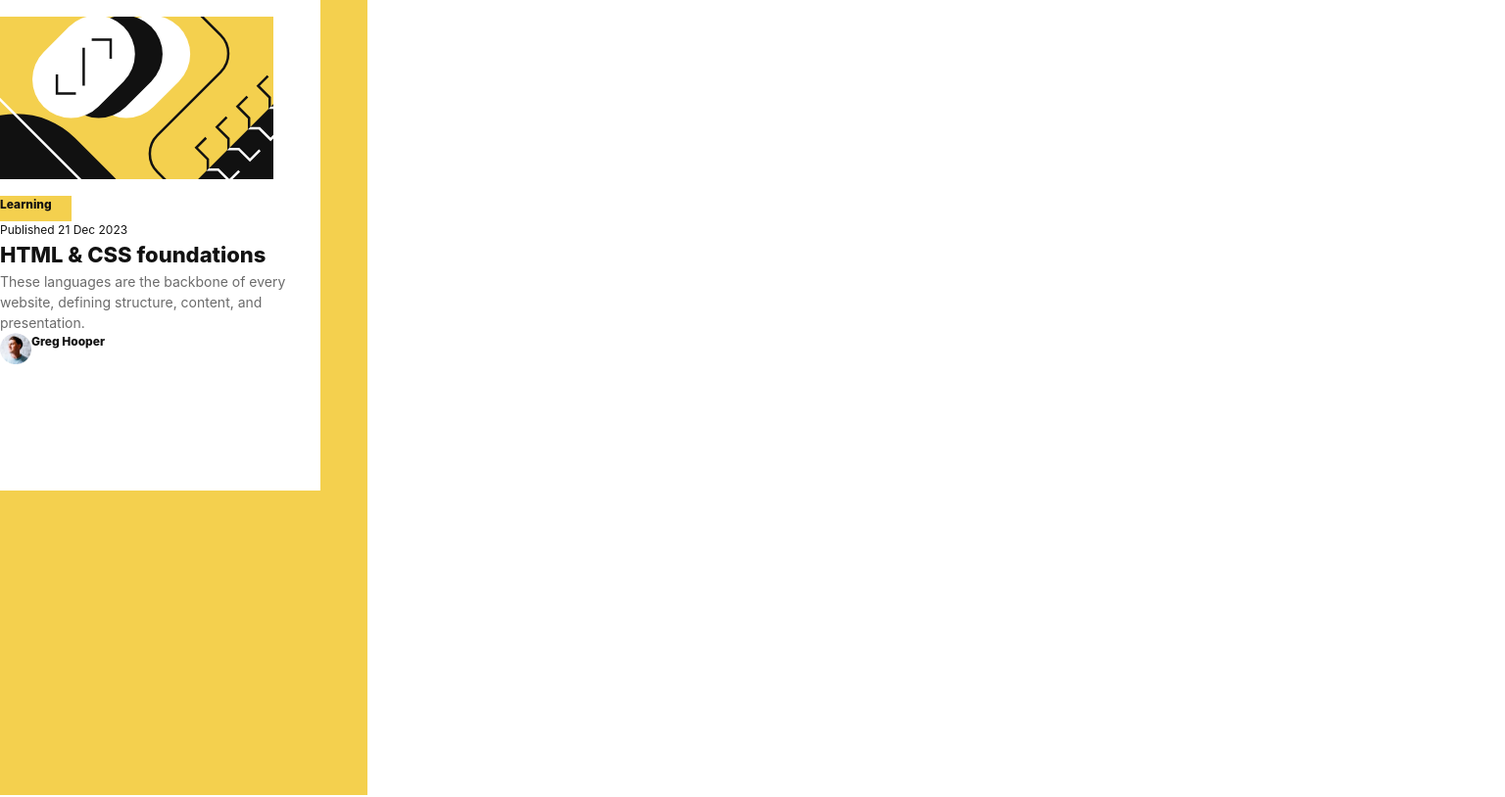
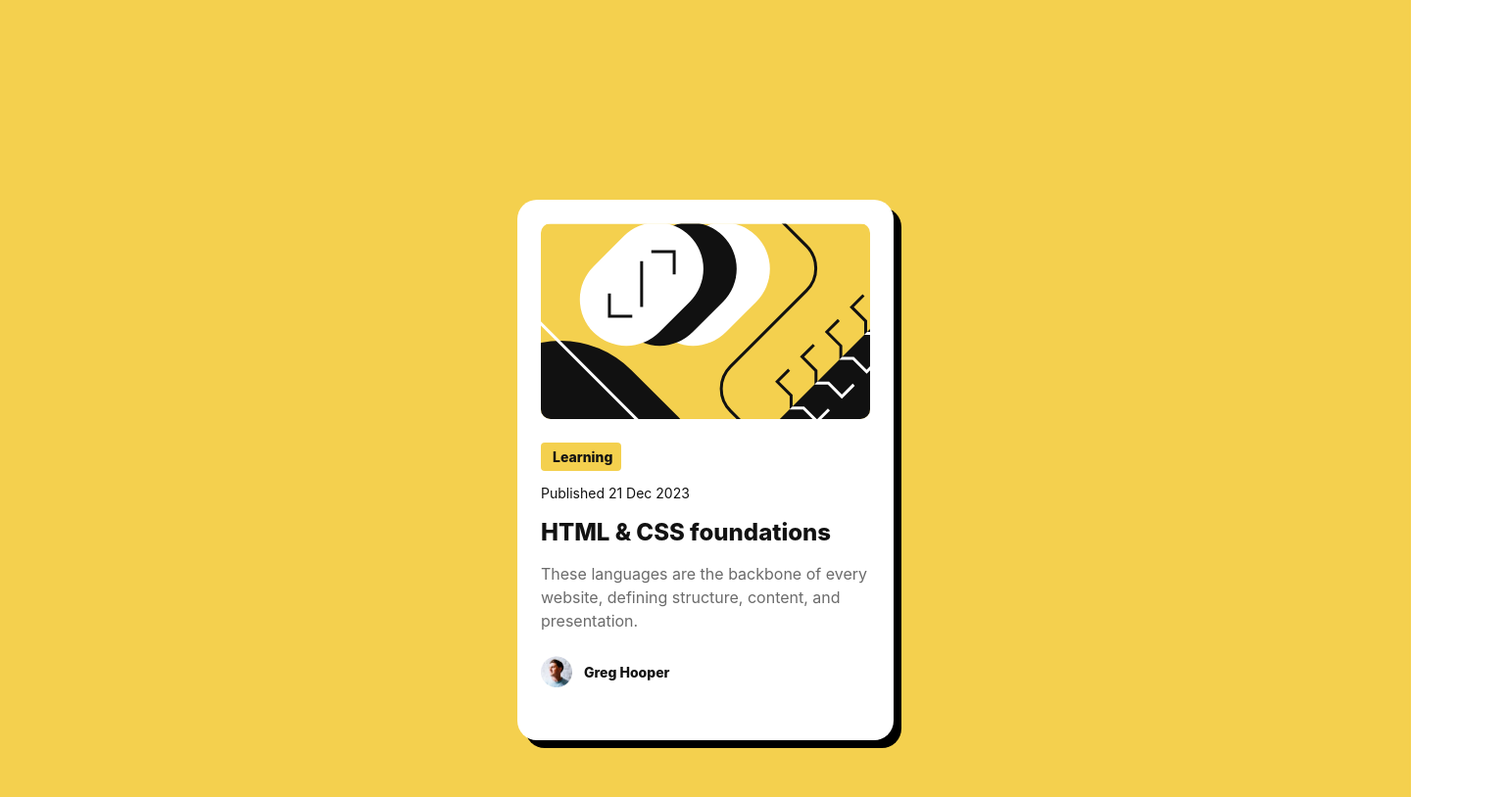
Before and after one commit to Regliya/Blog-preview-card, a plain HTML site: page index.html in a window 1536 px wide. Shown: the top 814 px of the page at 98% size. Drawn offline with Linux system fonts and the light colour scheme.

Commit message:
完成项目样式

```diff
--- a/index.html
+++ b/index.html
@@ -16,19 +16,19 @@
         <main class="content">
             <img src="./assets/images/illustration-article.svg" alt="illustration-article">
 
+            <div class="text-box">
                 <div class="tag">
                     <p class="text-preset-3-bold">Learning</p>
                 </div>
 
                 <time datetime="YYYY-MM-DD" class="text-preset-3">Published 21 Dec 2023</time>
-
-
                 <article>
                     <a href="">
                         <h1 class="text-preset-1">HTML & CSS foundations</h1>
                     </a>
                     <p class="text-preset-2">These languages are the backbone of every website, defining structure, content, and presentation.</p>
                 </article>
+            </div>
 
             <div class="author">
                 <img src="./assets/images/image-avatar.webp" alt="avatar">
--- a/styles/common.css
+++ b/styles/common.css
@@ -83,3 +83,15 @@ a {
     text-align: left;
     vertical-align: top;
 }
+
+@media (min-width: 1440px){
+    .text-preset-1{
+        font-size: 24px;
+    }
+    .text-preset-2{
+        font-size: 16px;
+    }
+    .text-preset-3, .text-preset-3-bold{
+        font-size: 14px;
+    }
+}
--- a/styles/styles.css
+++ b/styles/styles.css
@@ -2,32 +2,88 @@
     background-color: var(--Yellow);
     height: 812px;
     width: 375px;
-
+    display: flex;
+    flex-direction: column;
+    justify-content: center;
+    align-items: center;
 }
 
 .content{
     display: flex;
     flex-direction: column;
-
+    border-radius: 20px;
+    padding: var(--space-300);
     background-color: var(--White);
     height: 501px;
     width: 327px;
+    box-shadow: 8px 8px 0px rgba(0, 0, 0, 100%);
 
     img{
         height: 200px;
         width: 279px;
+        object-fit: cover;
+        border-radius: 10px;
     }
 
-    .tag{
-        height: 26px;
-        width: 73px;
-        background-color: var(--Yellow);
+    .text-box{
+        height: 173px;
+        width: 279px;
+        margin: var(--space-300) 0;
+        .tag{
+            height: 26px;
+            width: 73px;
+            background-color: var(--Yellow);
+            border-radius: 4px;
+            padding: var(--space-50) var(--space-150);
+            margin-bottom: var(--space-150);
+        }
+        time{
+            display: block;
+            margin-bottom: var(--space-150);
+        }
+        article{
+            a h1{
+                margin-bottom: var(--space-150);
+            }
+            a h1:hover , a h1:focus , a h1:active{
+                color: var(--Yellow);
+            }
+        }
+
     }
     .author{
         display: flex;
+        align-items: center;
         img{
             height: 32px;
             width: 32px;
+            margin-right: var(--space-150);
         }
     }
 }
+
+@media (min-width: 1440px) {
+
+    .container{
+        height: 960px;
+        width: 1440px;
+    }
+
+    .content{
+        height: 552px;
+        width: 384px;
+        font-size: calc(1rem+2px);
+        img{
+            width: 336px;
+        }
+        .text-box{
+            height: 194px;
+            width: 336px;
+            .tag{
+                width: 82px;
+                height: 29px;
+            }
+        }
+    }
+
+}
```
Also changed, not shown: 1 other file. Lines whose indentation alone changed are shown as unchanged.
